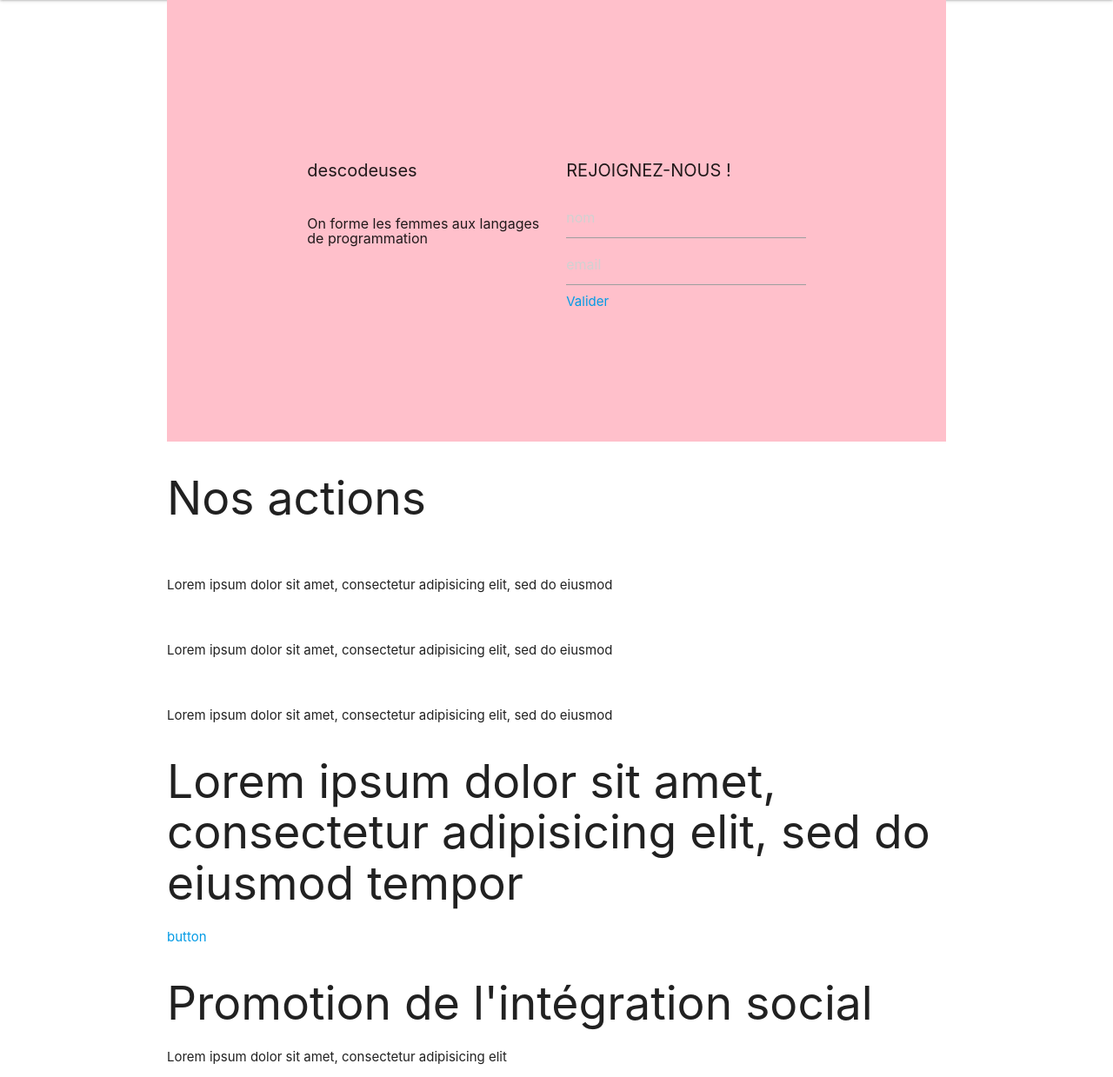
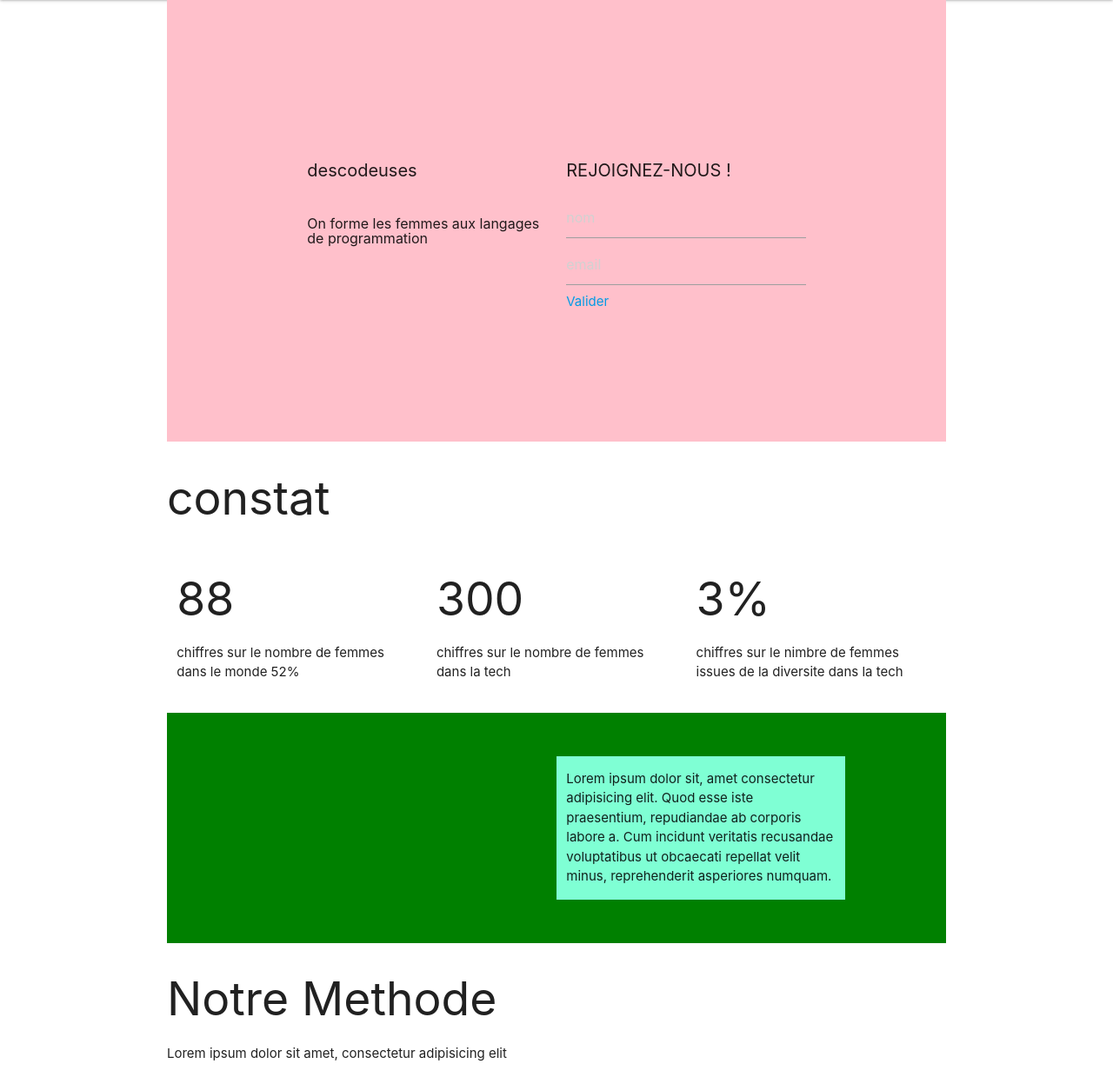
Before and after one commit to descodeuses/site, a PHP site: page / in a window 1280 px wide. Shown: the part 65-1304 px from the top of the page at 87% size. Run offline with PHP 8.4, Linux system fonts and the light colour scheme; grey boxes are pictures that could not be loaded.

Commit message:
methosde
formation 1
formation 2
formation 3

```diff
--- a/assets/css/style.css
+++ b/assets/css/style.css
@@ -17,3 +17,11 @@ header h2 {
 form h2{
     text-transform: uppercase;
 }
+
+.ambition{
+    background-color: green;
+    padding: 50px;
+}
+.ambition div{
+    background-color: aquamarine;
+}
--- a/index.html
+++ b/index.html
@@ -42,30 +42,52 @@
             </header>
 
             <section>
-                <h2>Nos actions</h2>
-                <div class="features">
-                    <div class="box">
-                        <img src="" alt="">
-                        <p>Lorem ipsum dolor sit amet, consectetur adipisicing elit, sed do eiusmod</p>
+
+                <h2>constat</h2>
+                <div class="row numbers">
+                    <div class="col s4">
+                        <h2>88</h2>
+                        <p>chiffres sur le nombre de femmes dans le monde 52%</p>
                     </div>
-                    <div class="box">
-                        <img src="" alt="">
-                        <p>Lorem ipsum dolor sit amet, consectetur adipisicing elit, sed do eiusmod</p>
+                    <div class="col s4">
+                        <h2>300</h2>
+                        <p>chiffres sur le nombre de femmes dans la tech</p>
                     </div>
-                    <div class="box">
-                        <img src="" alt="">
-                        <p>Lorem ipsum dolor sit amet, consectetur adipisicing elit, sed do eiusmod</p>
+                    <div class="col s4">
+                        <h2>3%</h2>
+                        <p>chiffres sur le nimbre de femmes issues de la diversite dans la tech</p>
                     </div>
                 </div>
             </section>
-            <section>
-                <h2>Lorem ipsum dolor sit amet, consectetur adipisicing elit, sed do eiusmod tempor</h2>
-                <a href="#">button</a>
+            <section class="row ambition">
+                <div class="col s5 offset-s6">
+                <p>Lorem ipsum dolor sit, amet consectetur adipisicing elit. Quod esse iste praesentium, repudiandae ab corporis labore a. Cum incidunt veritatis recusandae voluptatibus ut obcaecati repellat velit minus, reprehenderit asperiores numquam.</p>
+            </div>
             </section>
             <section>
-                <h2>Promotion de l'intégration social</h2>
-                <p>Lorem ipsum dolor sit amet, consectetur adipisicing elit</p>
+                <div class="row">
+                        <h2>Notre Methode</h2>
+                        <p>Lorem ipsum dolor sit amet, consectetur adipisicing elit</p>
+<div class="col s4">
+        <svg viewBox="0 0 100 100" version="1.1" xmlns="http://www.w3.org/2000/svg"> <defs> <pattern id="img" patternUnits="userSpaceOnUse" width="100" height="100"> <image xlink:href="https://farm4.staticflickr.com/3165/5733278274_2626612c70.jpg" x="-25" width="150" height="100" /> </pattern> </defs> <polygon points="50 1 95 25 95 75 50 99 5 75 5 25" fill="url(#img)"/> </svg>
+
+    <h2>formation 1</h2>
+    <p>Lorem ipsum dolor sit amet consectetur adipisicing elit. Quia aliquid explicabo harum possimus voluptates quam ullam asperiores veniam sapiente blanditiis tenetur tempora nam cumque, rem est corporis eos quod sunt.</p>
+</div>
+<div class="col s4">
+        <svg viewBox="0 0 100 100" version="1.1" xmlns="http://www.w3.org/2000/svg"> <defs> <pattern id="img" patternUnits="userSpaceOnUse" width="100" height="100"> <image xlink:href="https://farm4.staticflickr.com/3165/5733278274_2626612c70.jpg" x="-25" width="150" height="100" /> </pattern> </defs> <polygon points="50 1 95 25 95 75 50 99 5 75 5 25" fill="url(#img)"/> </svg>
+    <h2>formation 2</h2>
+    <p>Lorem ipsum dolor sit amet consectetur adipisicing elit. Illo omnis, doloribus nulla, beatae cupiditate ipsa repudiandae dolorem quas culpa aliquid officiis. Quos ipsum libero voluptas dolorum. Nemo dolor eos laboriosam.</p>
+</div>
+<div class="col s4">
+        <svg viewBox="0 0 100 100" version="1.1" xmlns="http://www.w3.org/2000/svg"> <defs> <pattern id="img" patternUnits="userSpaceOnUse" width="100" height="100"> <image xlink:href="https://farm4.staticflickr.com/3165/5733278274_2626612c70.jpg" x="-25" width="150" height="100" /> </pattern> </defs> <polygon points="50 1 95 25 95 75 50 99 5 75 5 25" fill="url(#img)"/> </svg>
+    <h2>formation 3</h2>
+    <p>Lorem ipsum dolor, sit amet consectetur adipisicing elit. Quibusdam nihil ut repellendus voluptates, saepe nam officiis, qui, minus quod suscipit expedita quasi! Quisquam accusamus velit ut, libero unde nobis molestias?</p>
+</div>
+                </div>
+
             </section>
+
         </main>
         <footer class="page-footer">
           <div class="container">
```
